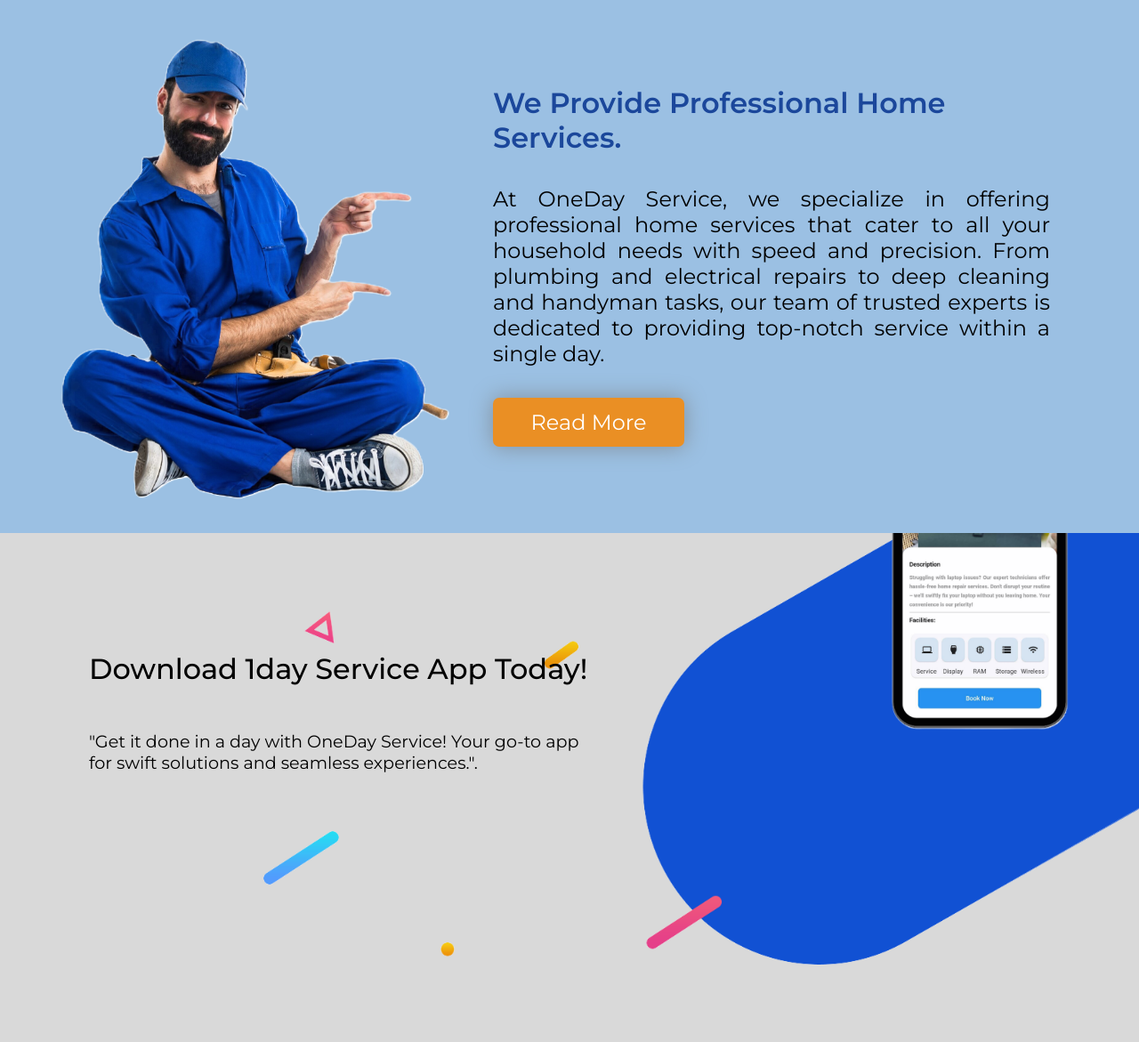
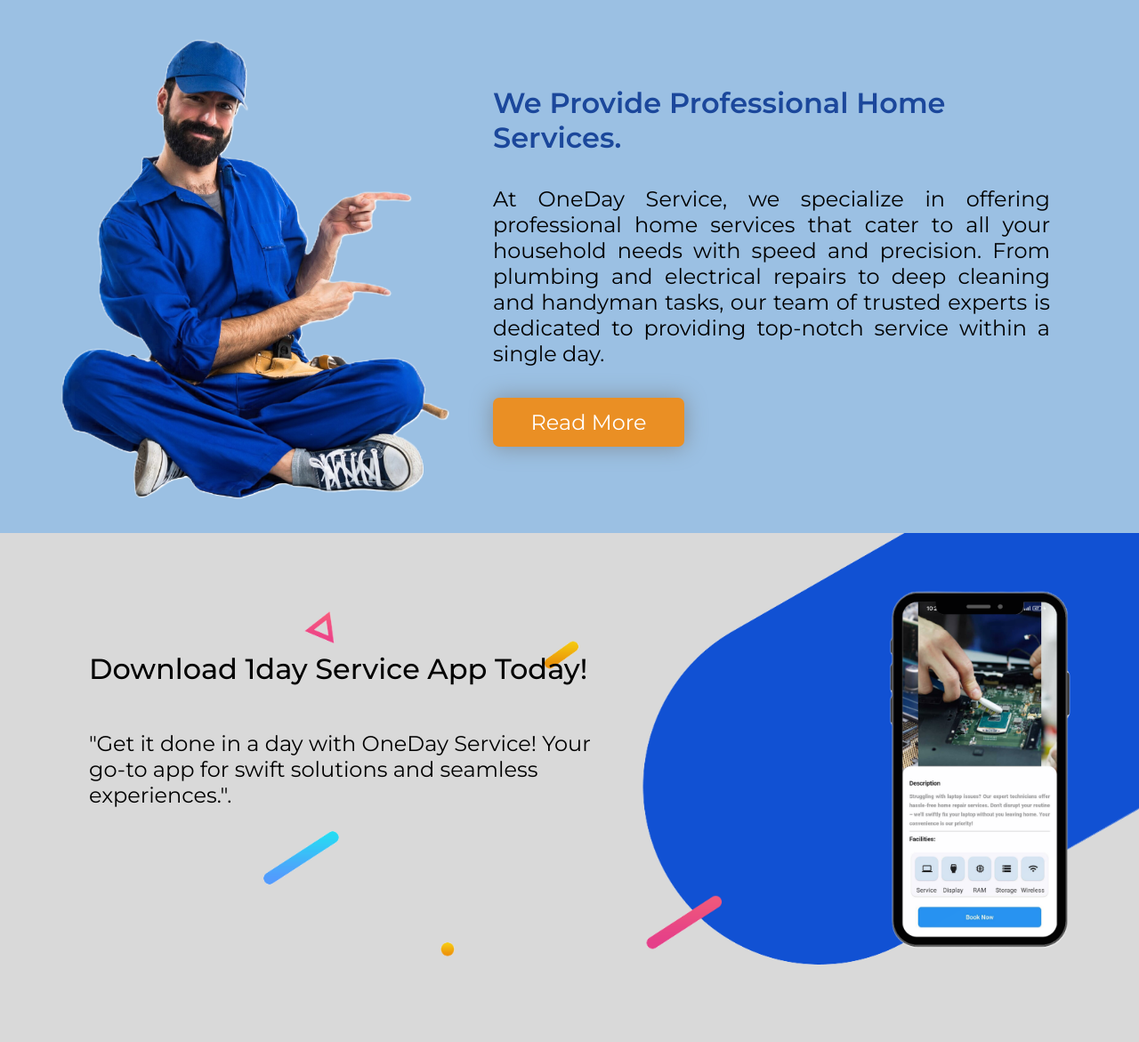
Before and after one commit to Siva22223333/OneDay-service, a Django app: page / in a window 1280 px wide. Shown: the part 1554-2725 px from the top of the page at 89% size. Run offline with Django 5.2, Linux system fonts and the light colour scheme.

Commit message:
10-7-2024

```diff
--- a/onedayapp/static/css/dashboard.css
+++ b/onedayapp/static/css/dashboard.css
@@ -198,7 +198,7 @@
     left: 941px;
     position: relative;
     z-index: 1000;
-    bottom: 937px;
+    bottom: 730px;
     display: flex;
     flex-basis: 50%;
     height: 500px;
@@ -217,6 +217,6 @@
     font-weight: 500;
 }
 .div5-p2{
-    font-size: larger;
+    font-size: x-large;
     font-weight: 400;
 }
```
